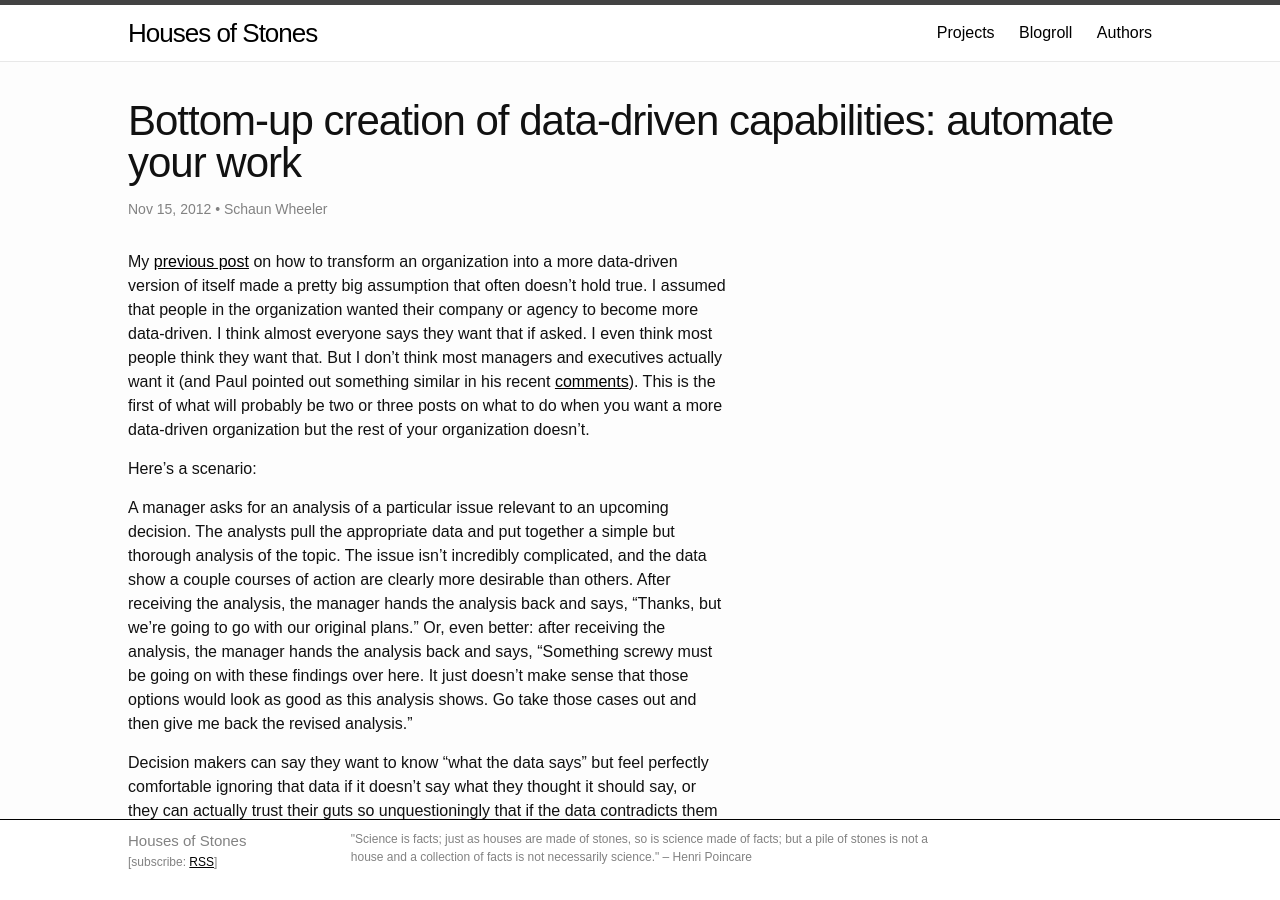
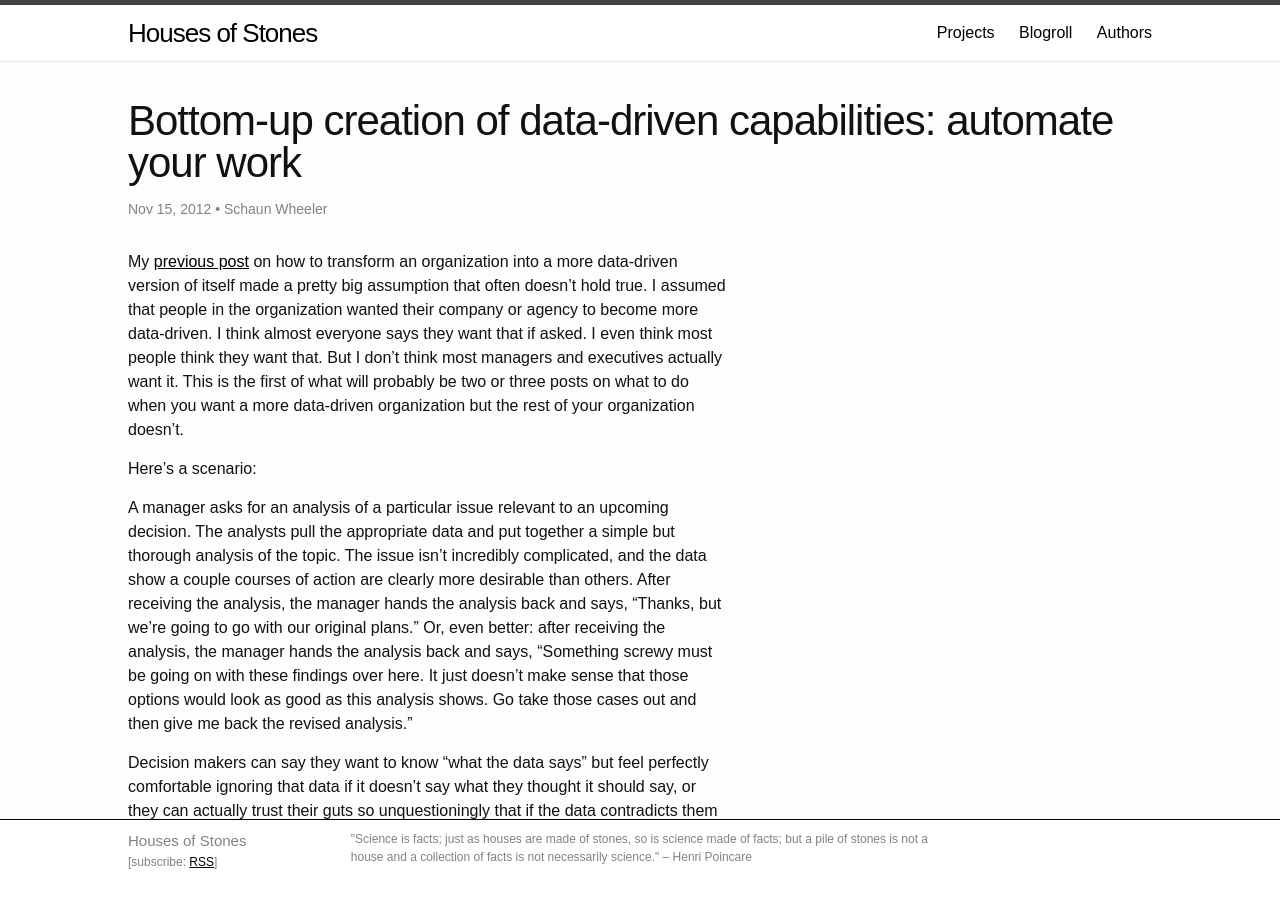
Before and after one commit to housesofstones/housesofstones.github.io, a Jekyll site: the page built from _posts/2012-11-15-bottom-up-creation-of-data-driven-capabilities-automate-your-work.md, in a window 1280 px wide and 900 px high. Built offline with Jekyll 4.4.1, drawn with Linux system fonts in a browser that asks for light colours; nearby versions of some CDN libraries.

Commit message:
Update 2012-11-15-bottom-up-creation-of-data-driven-capabilities-automate-your-work.md

```diff
--- a/_posts/2012-11-15-bottom-up-creation-of-data-driven-capabilities-automate-your-work.md
+++ b/_posts/2012-11-15-bottom-up-creation-of-data-driven-capabilities-automate-your-work.md
@@ -19,7 +19,7 @@ tags:
   - data-driven
   - R
 ---
-My [previous post][1] on how to transform an organization into a more data-driven version of itself made a pretty big assumption that often doesn’t hold true. I assumed that people in the organization wanted their company or agency to become more data-driven. I think almost everyone says they want that if asked. I even think most people think they want that. But I don’t think most managers and executives actually want it (and Paul pointed out something similar in his recent [comments][2]). This is the first of what will probably be two or three posts on what to do when you want a more data-driven organization but the rest of your organization doesn’t.<!--more-->
+My [previous post][1] on how to transform an organization into a more data-driven version of itself made a pretty big assumption that often doesn’t hold true. I assumed that people in the organization wanted their company or agency to become more data-driven. I think almost everyone says they want that if asked. I even think most people think they want that. But I don’t think most managers and executives actually want it. This is the first of what will probably be two or three posts on what to do when you want a more data-driven organization but the rest of your organization doesn’t.<!--more-->
 
 Here’s a scenario:
 
```
